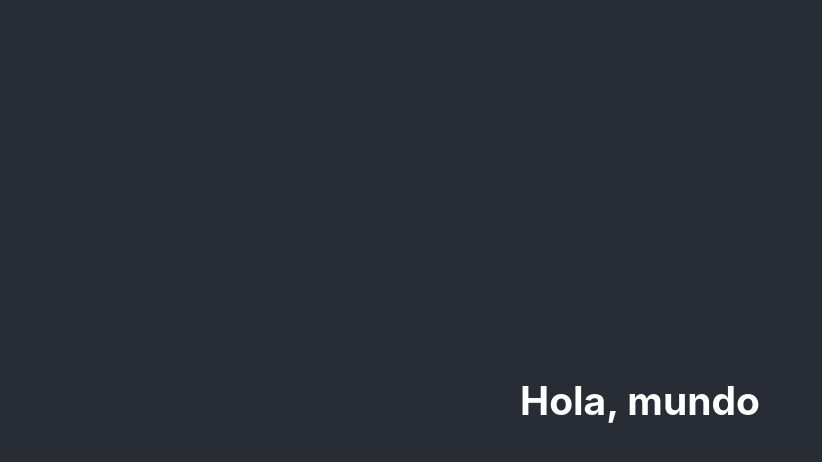
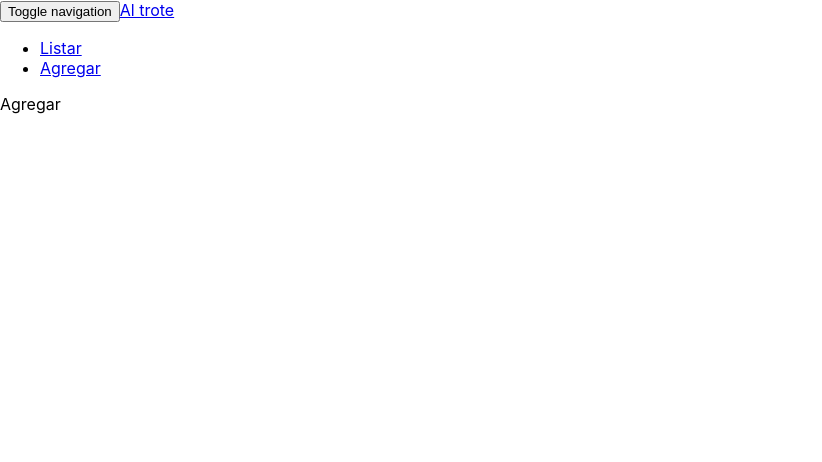
Before and after one commit to sbetsabe/my_app, a React (Create React App) app: page /agregar in a window 1280 px wide. Shown: the top 462 px of the page, without its empty margins (0-822 px from the left). Built offline with nearby package versions, Linux system fonts and the light colour scheme.

Commit message:
Menu pero sin css

```diff
--- a/package.json
+++ b/package.json
@@ -9,6 +9,7 @@
     "bootstrap": "^4.5.2",
     "react": "^16.13.1",
     "react-dom": "^16.13.1",
+    "react-router-dom": "^5.2.0",
     "react-scripts": "3.4.3"
   },
   "scripts": {
--- a/public/index.html
+++ b/public/index.html
@@ -1,43 +1 @@
-<!DOCTYPE html>
-<html lang="en">
-  <head>
-    <meta charset="utf-8" />
-    <link rel="icon" href="%PUBLIC_URL%/favicon.ico" />
-    <meta name="viewport" content="width=device-width, initial-scale=1" />
-    <meta name="theme-color" content="#000000" />
-    <meta
-      name="description"
-      content="Web site created using create-react-app"
-    />
-    <link rel="apple-touch-icon" href="%PUBLIC_URL%/logo192.png" />
-    <!--
-      manifest.json provides metadata used when your web app is installed on a
-      user's mobile device or desktop. See https://developers.google.com/web/fundamentals/web-app-manifest/
-    -->
-    <link rel="manifest" href="%PUBLIC_URL%/manifest.json" />
-    <!--
-      Notice the use of %PUBLIC_URL% in the tags above.
-      It will be replaced with the URL of the `public` folder during the build.
-      Only files inside the `public` folder can be referenced from the HTML.
-
-      Unlike "/favicon.ico" or "favicon.ico", "%PUBLIC_URL%/favicon.ico" will
-      work correctly both with client-side routing and a non-root public URL.
-      Learn how to configure a non-root public URL by running `npm run build`.
-    -->
-    <title>React App</title>
-  </head>
-  <body>
-    <noscript>You need to enable JavaScript to run this app.</noscript>
-    <div id="root"></div>
-    <!--
-      This HTML file is a template.
-      If you open it directly in the browser, you will see an empty page.
-
-      You can add webfonts, meta tags, or analytics to this file.
-      The build step will place the bundled scripts into the <body> tag.
-
-      To begin the development, run `npm start` or `yarn start`.
-      To create a production bundle, use `npm run build` or `yarn build`.
-    -->
-  </body>
-</html>
+<div id="root"></div>
--- a/src/App.js
+++ b/src/App.js
@@ -1,16 +1,23 @@
-import React from 'react';
-import './App.css';
+import React, { Component } from 'react';
+import Route from 'react-router-dom/Route';
+import Agregar from './pages/agregar';
+import Home from './pages/home';
+import { BrowserRouter } from 'react-router-dom';
+import Nav from "./pages/Navbar";
 
-import Menu from './components/Menu.js';
-
-function App() {
+class App extends Component {
+  render() {
     return (
-      <div className = "App" >
-        <header className = "App-header" >
-          <Menu/>
-        </header>
+      <div>
+        <BrowserRouter>
+          <div>
+            <Nav />
+            <Route exact path="/" component={Home} />
+            <Route path="/agregar" component={Agregar} />
+          </div>
+        </BrowserRouter>
       </div>
     );
+  }
 }
-
 export default App;
--- a/src/components/Menu.js
+++ /dev/null
@@ -1,11 +0,0 @@
-import React from 'react';
-
-function Menu(){
-  return(
-    <div>
-      <h2>Hola, mundo</h2>
-    </div>
-  );
-}
-
-export default Menu;
--- /dev/null
+++ b/src/pages/Navbar.js
@@ -0,0 +1,33 @@
+import React from 'react';
+import {NavLink, withRouter}  from 'react-router-dom'
+
+class Navbar extends React.Component {
+    getNavLinkClass = (path) => {
+        return this.props.location.pathname === path ? 'active' : '';
+    }
+    render() {
+        return (
+            <nav className="navbar navbar-inverse" >
+                <div className="container-fluid">
+                    <div className="navbar-header">
+                        <button type="button" className="navbar-toggle collapsed" data-toggle="collapse" data-target="#bs-example-navbar-collapse-1" aria-expanded="false">
+                            <span className="sr-only">Toggle navigation</span>
+                            <span className="icon-bar"></span>
+                            <span className="icon-bar"></span>
+                            <span className="icon-bar"></span>
+                        </button>
+                        <a className="navbar-brand" href="/">Al trote</a>
+                    </div>
+                    <div className="collapse navbar-collapse" id="bs-example-navbar-collapse-1">
+                        <ul className="nav navbar-nav navbar-right">
+                           <li className={this.getNavLinkClass("/")}><NavLink to="/" >Listar</NavLink></li>
+                           <li className={this.getNavLinkClass("/agregar")}><NavLink to="/agregar">Agregar</NavLink></li>
+                        </ul>
+                    </div>
+                </div>
+            </nav>
+        )
+    }
+};
+Navbar = withRouter(Navbar);
+export default Navbar;
--- /dev/null
+++ b/src/pages/agregar.js
@@ -0,0 +1,6 @@
+import React from 'react';
+export default () => (
+    <div>
+        Agregar
+    </div>
+);
--- /dev/null
+++ b/src/pages/home.js
@@ -0,0 +1,6 @@
+import React from 'react';
+export default () => (
+    <div>
+        home
+    </div>
+);
```
Also changed, not shown: 1 other file (tests, documents, lock files or other folders).
